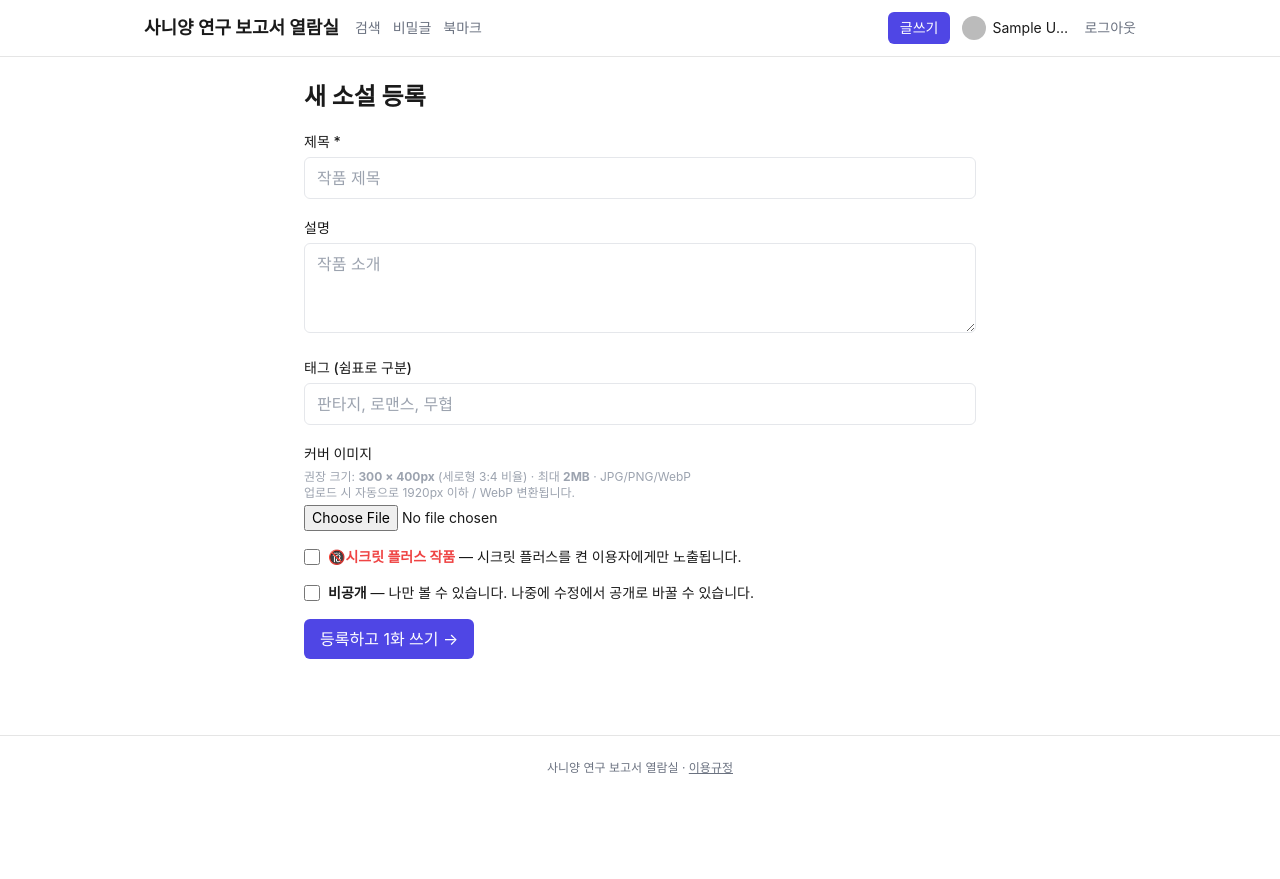
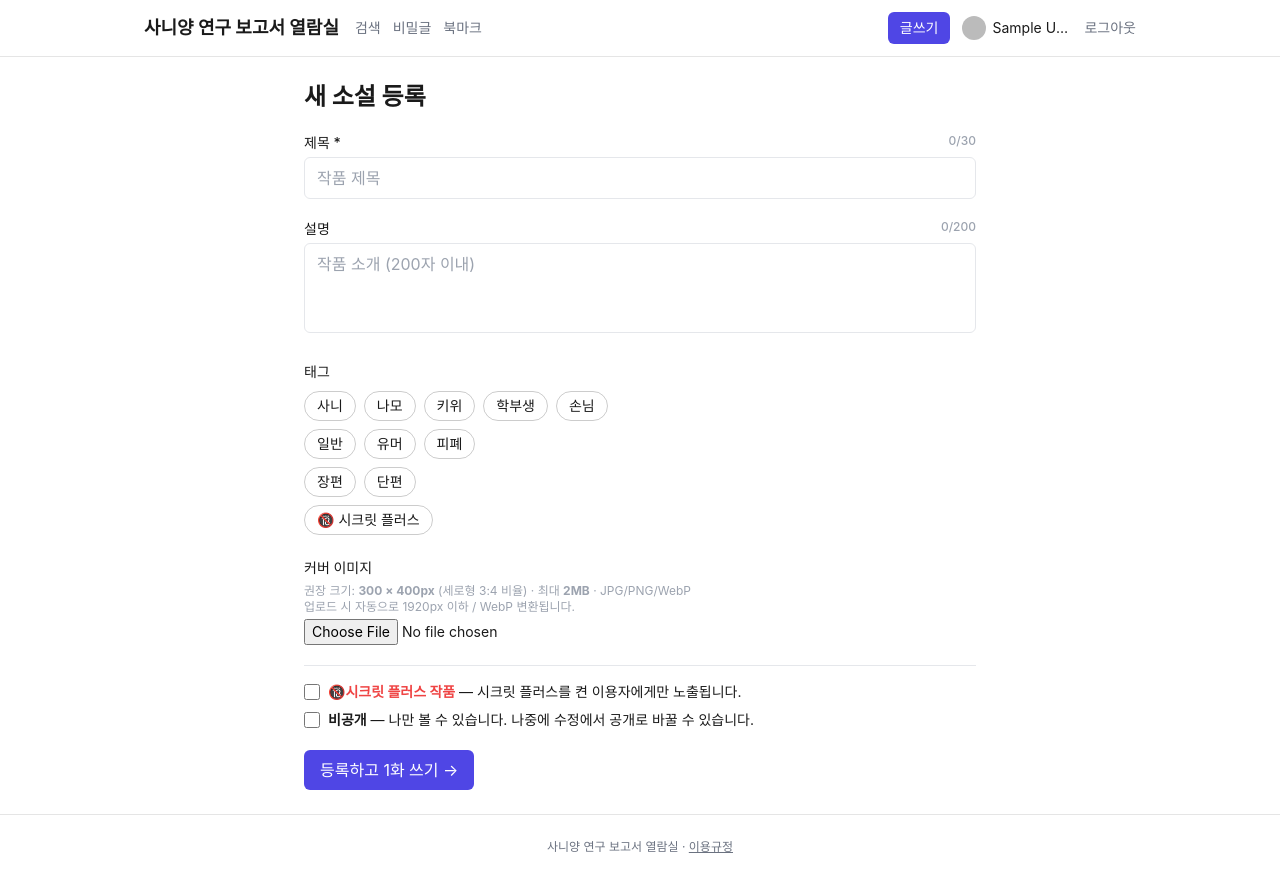
Before and after one commit to min4221000/webnovel, a Next.js app: page /write in a window 1280 px wide. Before the commit the page ends 800 px from the top, so only its background shows below. Built offline with nearby package versions, Linux system fonts and the light colour scheme; no server answers; sample sign-in values are in the browser's storage.

Commit message:
feat: NovelForm tag buttons, title 30 char limit, description 200 char limit

```diff
--- a/src/app/api/novels/[id]/route.ts
+++ b/src/app/api/novels/[id]/route.ts
@@ -38,8 +38,8 @@ export async function PATCH(
     : [];
 
   if (!title) return new NextResponse("제목을 입력하세요.", { status: 400 });
-  if (title.length > 120)
-    return new NextResponse("제목은 120자 이하여야 합니다.", { status: 400 });
+  if (title.length > 30)
+    return new NextResponse("제목은 30자 이하여야 합니다.", { status: 400 });
 
   await prisma.novel.update({
     where: { id: params.id },
--- a/src/app/api/novels/route.ts
+++ b/src/app/api/novels/route.ts
@@ -31,8 +31,8 @@ export async function POST(req: NextRequest) {
     : [];
 
   if (!title) return new NextResponse("제목을 입력하세요.", { status: 400 });
-  if (title.length > 120)
-    return new NextResponse("제목은 120자 이하여야 합니다.", { status: 400 });
+  if (title.length > 30)
+    return new NextResponse("제목은 30자 이하여야 합니다.", { status: 400 });
 
   const novel = await prisma.novel.create({
     data: { title, description, coverImage, isAdult, hidden, tags, authorId: user.id },
--- a/src/components/NovelForm.tsx
+++ b/src/components/NovelForm.tsx
@@ -4,6 +4,14 @@ import { useState } from "react";
 import { useRouter } from "next/navigation";
 import { useSession, signIn } from "next-auth/react";
 import { compressAndUpload } from "@/lib/uploadImage";
+
+const TAG_GROUPS = [
+  ["사니", "나모", "키위", "학부생", "손님"],
+  ["일반", "유머", "피폐"],
+  ["장편", "단편"],
+  ["시크릿 플러스"],
+];
+const EXCLUSIVE = ["장편", "단편"];
 
 type Props = {
   novelId?: string;
@@ -24,12 +32,45 @@ export default function NovelForm({ novelId, initial }: Props) {
 
   const [title, setTitle] = useState(initial?.title ?? "");
   const [description, setDescription] = useState(initial?.description ?? "");
-  const [tags, setTags] = useState(initial?.tags ?? "");
+  const [selectedTags, setSelectedTags] = useState<string[]>(
+    initial?.tags ? initial.tags.split(",").map((t) => t.trim()).filter(Boolean) : []
+  );
   const [coverImage, setCoverImage] = useState<string | null>(initial?.coverImage ?? null);
   const [isAdult, setIsAdult] = useState<boolean>(initial?.isAdult ?? false);
   const [hidden, setHidden] = useState<boolean>(initial?.hidden ?? false);
   const [busy, setBusy] = useState(false);
   const [err, setErr] = useState<string | null>(null);
+
+  const toggleTag = (tag: string) => {
+    if (tag === "시크릿 플러스") {
+      const next = !selectedTags.includes(tag);
+      setIsAdult(next);
+      setSelectedTags((prev) =>
+        next ? [...prev.filter((t) => t !== tag), tag] : prev.filter((t) => t !== tag)
+      );
+      return;
+    }
+    if (EXCLUSIVE.includes(tag)) {
+      const active = selectedTags.includes(tag);
+      setSelectedTags((prev) => {
+        const without = prev.filter((t) => !EXCLUSIVE.includes(t));
+        return active ? without : [...without, tag];
+      });
+      return;
+    }
+    setSelectedTags((prev) =>
+      prev.includes(tag) ? prev.filter((t) => t !== tag) : [...prev, tag]
+    );
+  };
+
+  const setAdult = (next: boolean) => {
+    setIsAdult(next);
+    if (next && !selectedTags.includes("시크릿 플러스")) {
+      setSelectedTags((prev) => [...prev, "시크릿 플러스"]);
+    } else if (!next) {
+      setSelectedTags((prev) => prev.filter((t) => t !== "시크릿 플러스"));
+    }
+  };
 
   if (status === "loading") return <p className="text-sm text-gray-400">불러오는 중…</p>;
   if (!session?.user) {
@@ -66,14 +107,7 @@ export default function NovelForm({ novelId, initial }: Props) {
       const res = await fetch(url, {
         method: editing ? "PATCH" : "POST",
         headers: { "Content-Type": "application/json" },
-        body: JSON.stringify({
-          title,
-          description,
-          coverImage,
-          isAdult,
-          hidden,
-          tags: tags.split(",").map((t) => t.trim()).filter(Boolean),
-        }),
+        body: JSON.stringify({ title, description, coverImage, isAdult, hidden, tags: selectedTags }),
       });
       if (!res.ok) throw new Error(await res.text());
       if (editing) {
@@ -90,39 +124,66 @@ export default function NovelForm({ novelId, initial }: Props) {
   };
 
   return (
-    <div className="max-w-2xl mx-auto space-y-4">
+    <div className="max-w-2xl mx-auto space-y-5">
       <h1 className="text-2xl font-bold">{editing ? "소설 정보 수정" : "새 소설 등록"}</h1>
 
       <div className="space-y-1">
-        <label className="text-sm font-medium">제목 *</label>
+        <label className="text-sm font-medium flex justify-between">
+          <span>제목 *</span>
+          <span className="text-xs text-gray-400">{title.length}/30</span>
+        </label>
         <input
           value={title}
-          onChange={(e) => setTitle(e.target.value)}
-          maxLength={120}
+          onChange={(e) => setTitle(e.target.value.slice(0, 30))}
+          maxLength={30}
           className="w-full border rounded-md px-3 py-2 bg-transparent"
           placeholder="작품 제목"
         />
       </div>
 
       <div className="space-y-1">
-        <label className="text-sm font-medium">설명</label>
+        <label className="text-sm font-medium flex justify-between">
+          <span>설명</span>
+          <span className="text-xs text-gray-400">{description.length}/200</span>
+        </label>
         <textarea
           value={description}
-          onChange={(e) => setDescription(e.target.value)}
+          onChange={(e) => setDescription(e.target.value.slice(0, 200))}
+          maxLength={200}
           rows={3}
-          className="w-full border rounded-md px-3 py-2 bg-transparent"
-          placeholder="작품 소개"
+          className="w-full border rounded-md px-3 py-2 bg-transparent resize-none"
+          placeholder="작품 소개 (200자 이내)"
         />
       </div>
 
-      <div className="space-y-1">
-        <label className="text-sm font-medium">태그 (쉼표로 구분)</label>
-        <input
-          value={tags}
-          onChange={(e) => setTags(e.target.value)}
-          className="w-full border rounded-md px-3 py-2 bg-transparent"
-          placeholder="판타지, 로맨스, 무협"
-        />
+      <div className="space-y-2">
+        <label className="text-sm font-medium">태그</label>
+        <div className="space-y-2">
+          {TAG_GROUPS.map((group, gi) => (
+            <div key={gi} className="flex flex-wrap gap-2">
+              {group.map((tag) => {
+                const active = selectedTags.includes(tag);
+                const isSecret = tag === "시크릿 플러스";
+                return (
+                  <button
+                    key={tag}
+                    type="button"
+                    onClick={() => toggleTag(tag)}
+                    className={`px-3 py-1 rounded-full text-sm border transition-colors ${
+                      active
+                        ? isSecret
+                          ? "bg-red-600 text-white border-red-600"
+                          : "bg-indigo-600 text-white border-indigo-600"
+                        : "bg-transparent border-black/20 dark:border-white/20 hover:border-indigo-400"
+                    }`}
+                  >
+                    {isSecret ? "🔞 " : ""}{tag}
+                  </button>
+                );
+              })}
+            </div>
+          ))}
+        </div>
       </div>
 
       <div className="space-y-1">
@@ -145,11 +206,12 @@ export default function NovelForm({ novelId, initial }: Props) {
         </div>
       </div>
 
+      <div className="space-y-2 border-t pt-4">
         <label className="flex items-center gap-2 text-sm cursor-pointer">
           <input
             type="checkbox"
             checked={isAdult}
-          onChange={(e) => setIsAdult(e.target.checked)}
+            onChange={(e) => setAdult(e.target.checked)}
             className="w-4 h-4"
           />
           <span>
@@ -169,6 +231,7 @@ export default function NovelForm({ novelId, initial }: Props) {
             <strong>비공개</strong> — 나만 볼 수 있습니다. 나중에 수정에서 공개로 바꿀 수 있습니다.
           </span>
         </label>
+      </div>
 
       {err && <p className="text-sm text-red-500">{err}</p>}
 
```
Lines whose indentation alone changed are shown as unchanged.
